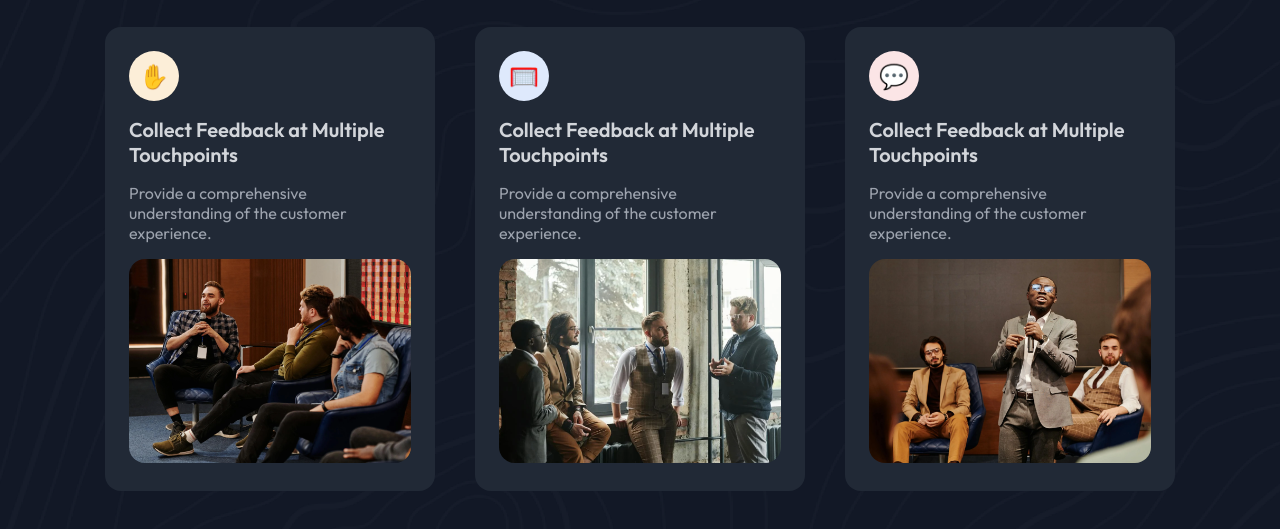
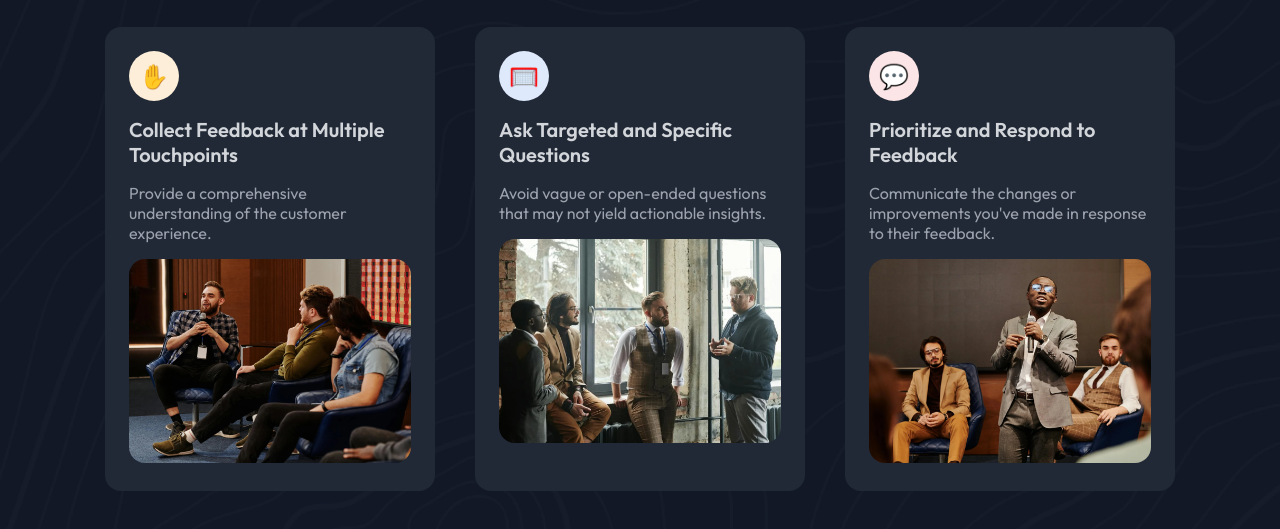
Before and after one commit to 77Kromo/simple-feature-section, a plain HTML site: page index.html in a window 1280 px wide. Shown: the part 229-758 px from the top of the page. Drawn offline with Linux system fonts and the light colour scheme.

Commit message:
Update index.html

```diff
--- a/index.html
+++ b/index.html
@@ -39,8 +39,8 @@
       </div>
       <div class="card">
         <p class="icon">🥅</p>
-        <h2 class="card-title">Collect Feedback at Multiple Touchpoints</h2>
-        <p class="card-text text">Provide a comprehensive understanding of the customer experience.</p>
+        <h2 class="card-title">Ask Targeted and Specific Questions</h2>
+        <p class="card-text text">Avoid vague or open-ended questions that may not yield actionable insights.</p>
         <picture class="card-img">
           <source
             media="(min-width: 768px)"
@@ -52,8 +52,8 @@
       </div>
       <div class="card">
         <p class="icon">💬</p>
-        <h2 class="card-title">Collect Feedback at Multiple Touchpoints</h2>
-        <p class="card-text text">Provide a comprehensive understanding of the customer experience.</p>
+        <h2 class="card-title">Prioritize and Respond to Feedback</h2>
+        <p class="card-text text">Communicate the changes or improvements you've made in response to their feedback.</p>
 
         <picture class="card-img">
           <source
```
